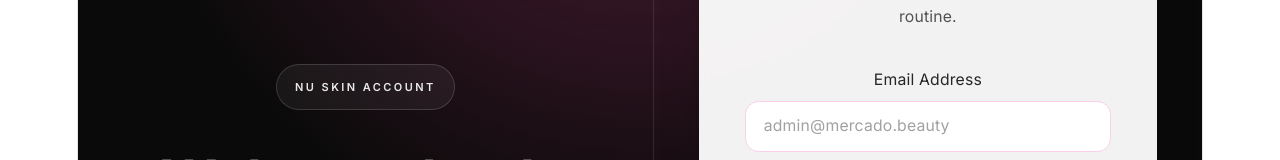
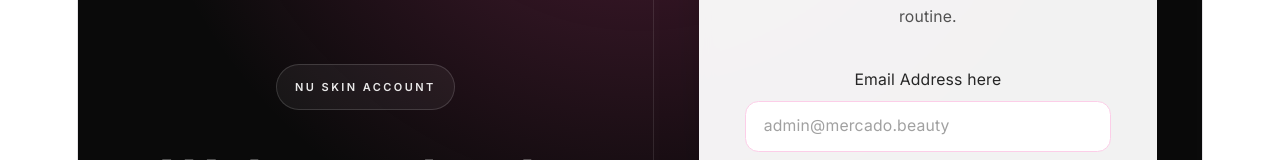
Before and after one commit to prncssmrcd/mercadoprincess-webprog, a React (Vite) app in the folder mercado-client/: page /auth/login in a window 1280 px wide. Shown: the part 240-400 px from the top of the page. Built offline with nearby package versions, Linux system fonts and the light colour scheme; no server answers.

Commit message:
lab act 7

```diff
--- a/mercado-client/src/pages/AuthPages/LoginPage.jsx
+++ b/mercado-client/src/pages/AuthPages/LoginPage.jsx
@@ -69,7 +69,7 @@ const LoginPage = () => {
             htmlFor="signin-email"
             className="text-sm font-medium text-neutral-800"
           >
-            Email Address
+            Email Address here
           </label>
           <input
             id="signin-email"
```
